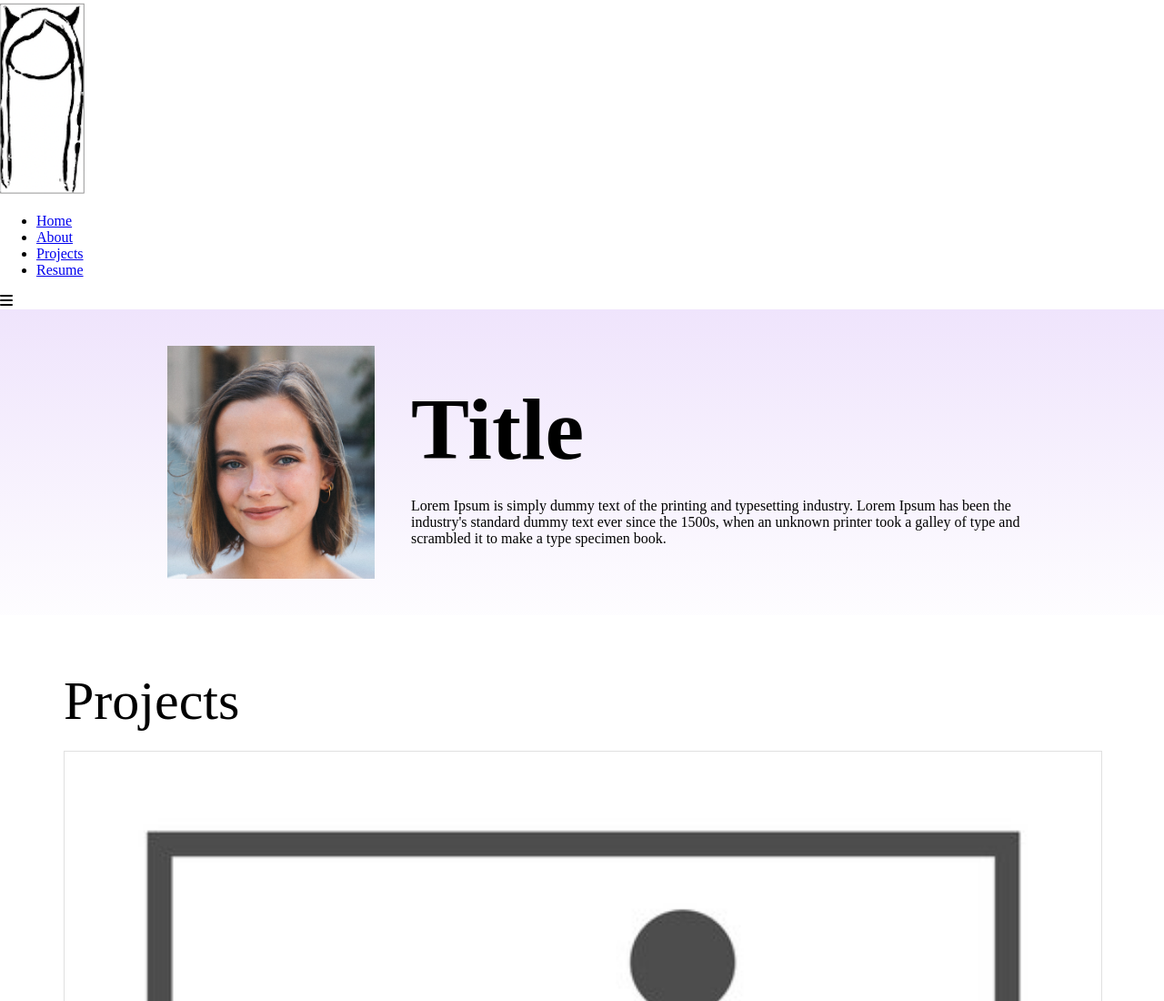
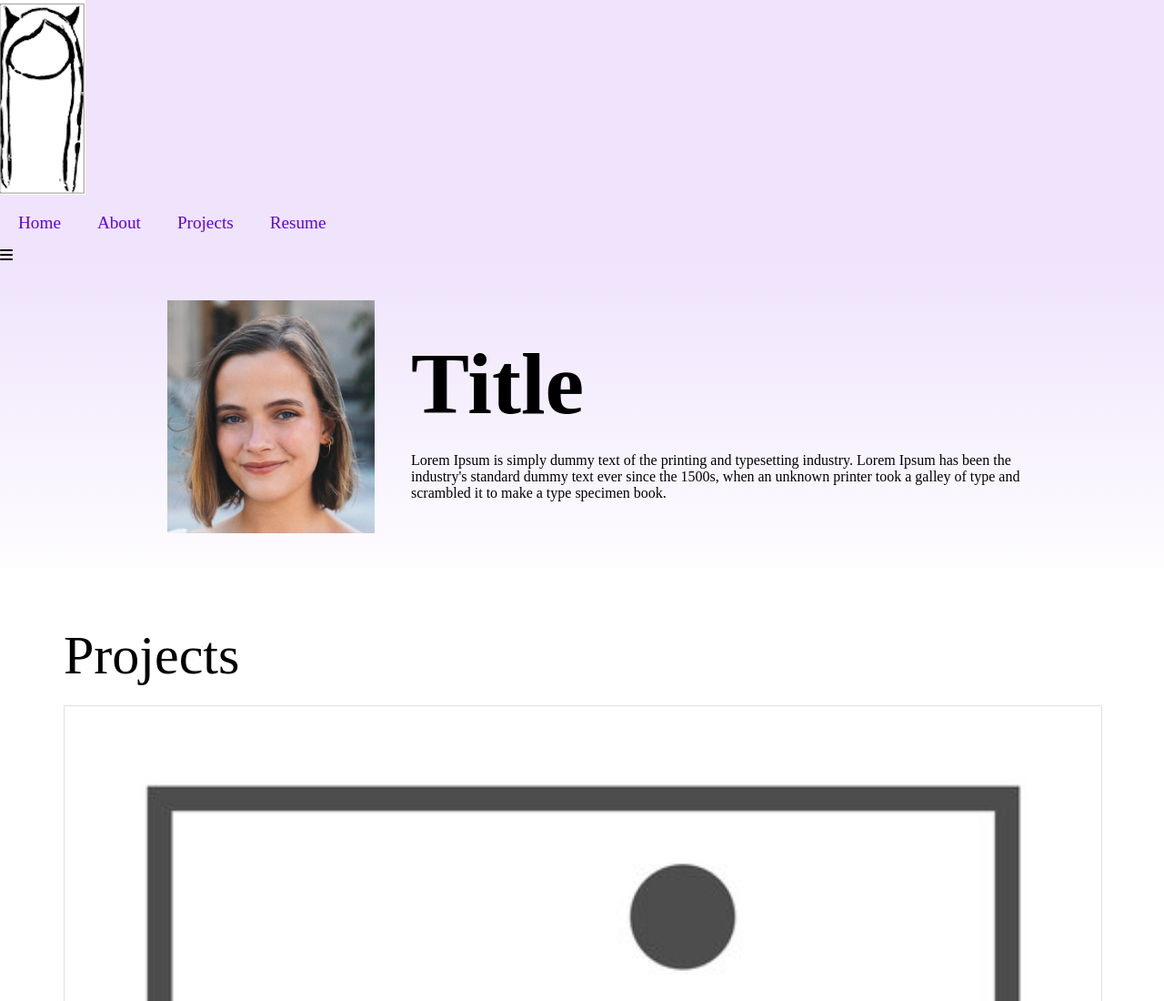
Before and after one commit to akildron/mod18, a plain HTML site: page index.html in a window 1280 px wide. Shown: the top 1100 px of the page at 91% size. Drawn offline with Linux system fonts and the light colour scheme.

Commit message:
change....

```diff
--- a/css/style.css
+++ b/css/style.css
@@ -1,15 +1,34 @@
 body{
    margin: 0;
 }
-
-
 .topNav{
-   background-color: var(--Primary-gradient);
+   background-color: var(--Primary-extra-light);
+}
+.navContainer{
+   display: flex;
+   justify-content: space-between;
+   align-items: center;
+   width: var(--container-width);
+   margin: auto;
+}
+ul.nav{
+   list-style-type: none;
+   padding: 0;
+   display: flex;
+}
+.navItem{
+   padding: 16px 20px;
+   text-decoration: none;
+   font-size: var(--font-size-navigation);
+   color: var(--Primary);
+}
+.navItem:hover{
+color: var(--Primary-dark);
+background-color: var(--Secondary-light);
 }
  section.hero{
    background: var(--Primary-gradient);
  }
-/* hello */
  .heroContainer{
    margin: auto;
    width: var(--container-width);
```
